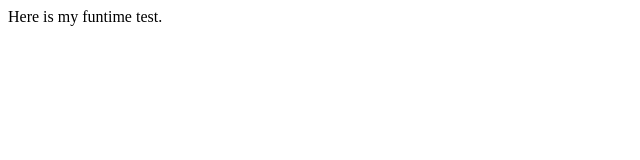
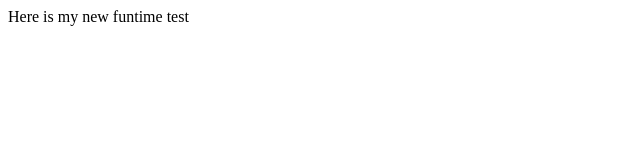
Before and after one commit to hazenw/hazenw.github.io, a plain HTML site: page index.html in a window 1280 px wide. Shown: the full height of the page, 0-640 px from the left. Drawn offline with Linux system fonts and the light colour scheme.

Commit message:
adjusted bodycopy
^

```diff
--- a/index.html
+++ b/index.html
@@ -10,7 +10,7 @@
   <meta property="og:url" content="http://hazenw.github.io">
   <meta property="og:image" content="http://hazenw.github.io/teamtest4.jpg"> <!-- 200x200px - 1200x1200px -->
   <meta property="fb:app_id" content="http://hazenw.github.io/teamtest4.jpg">
-  Here is my funtime test.
+  Here is my new funtime test
 
 </head>
 </html>
```
